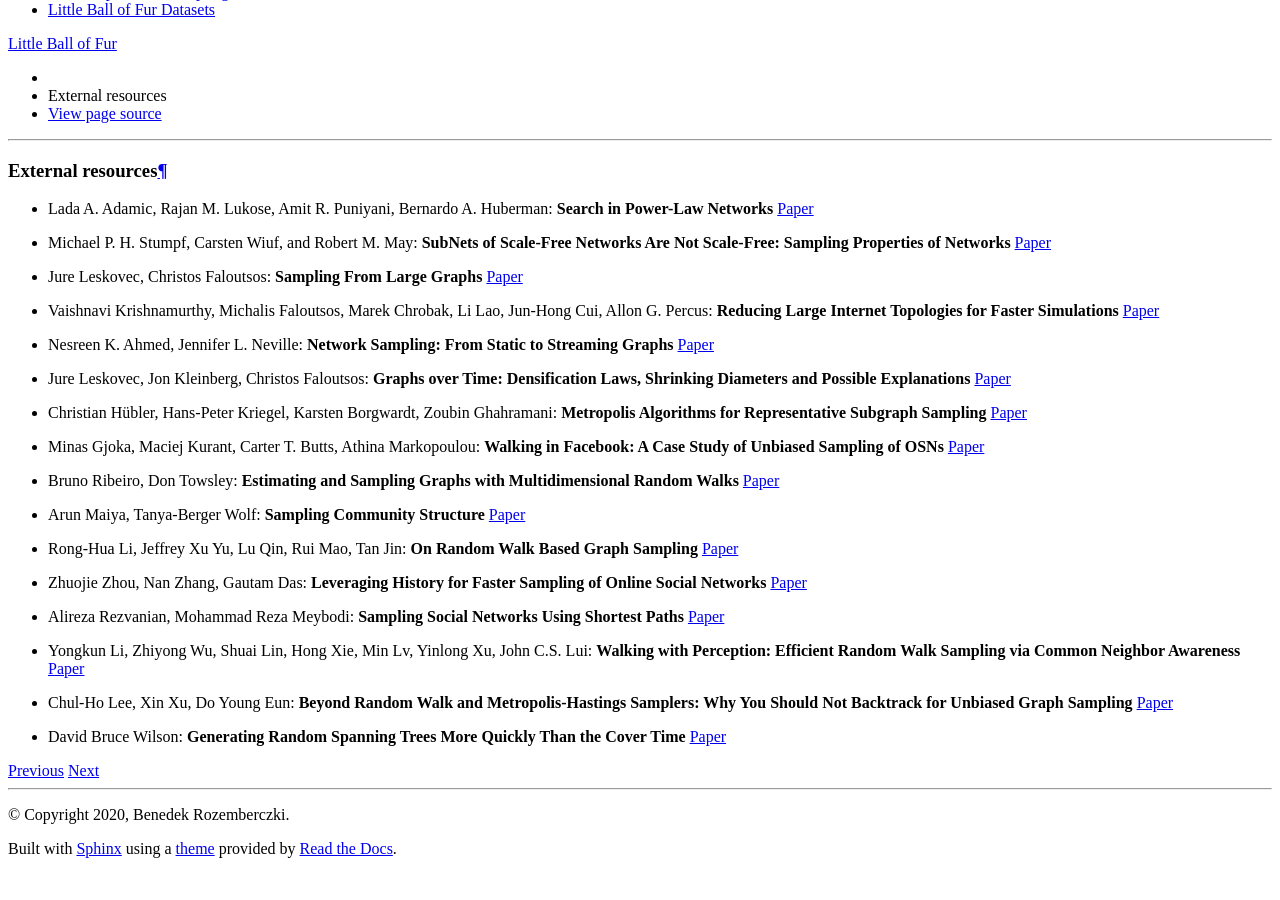
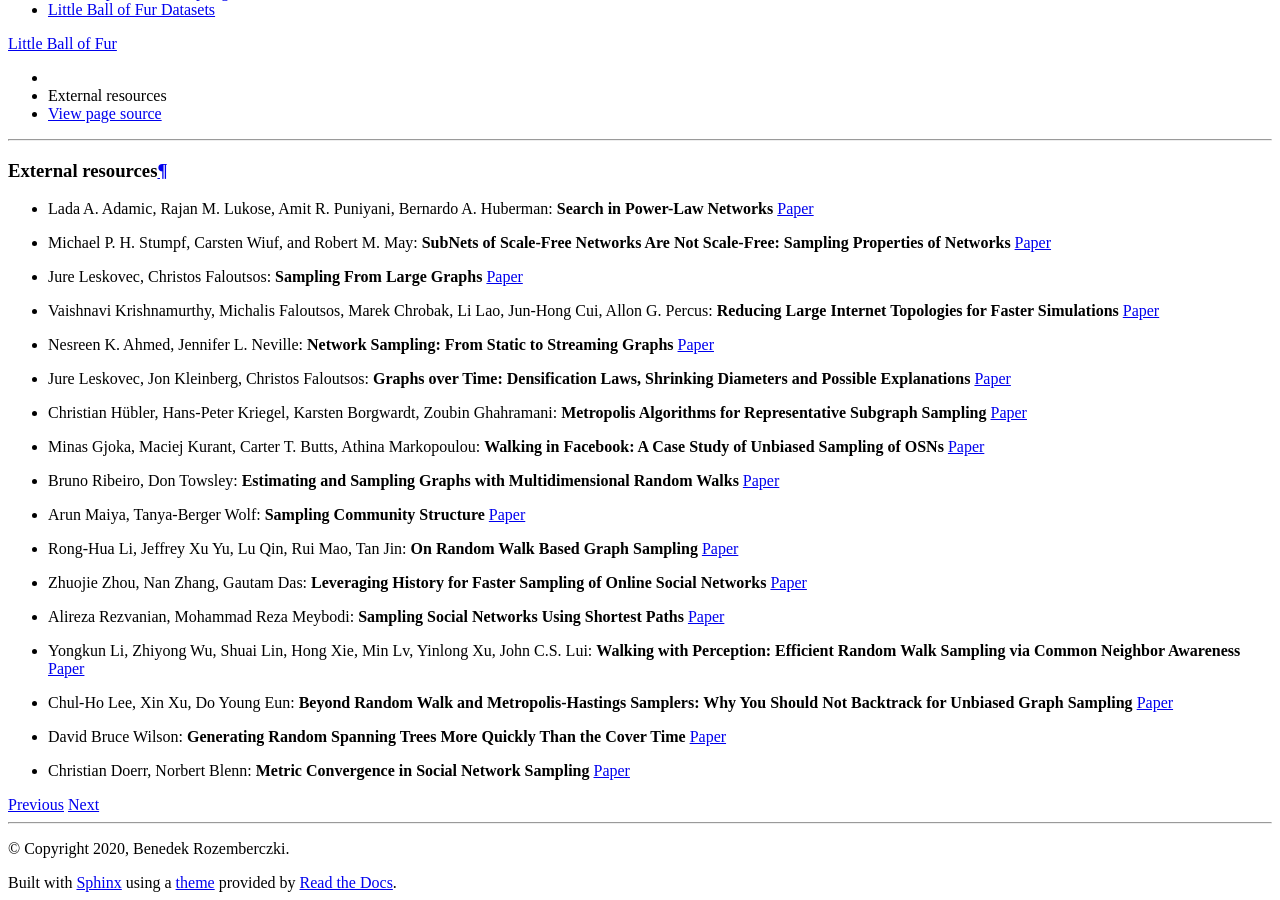
Before and after one commit to benedekrozemberczki/littleballoffur, a Sphinx documentation site: the page built from docs/source/notes/resources.rst, in a window 1280 px wide and 900 px high, scrolled down 748 px. Built offline with Sphinx 7.4.7 and the Read the Docs theme 2.0.0, drawn with Linux system fonts in a browser that asks for light colours; pages that are not in the unit, such as notebooks, are missing from menus; before the commit the page ends 1614 px from its top, so only the background shows below that.

Commit message:
LittleBallOfFur

```diff
--- a/docs/source/notes/resources.rst
+++ b/docs/source/notes/resources.rst
@@ -32,3 +32,5 @@ External resources
 *  Chul-Ho Lee, Xin Xu, Do Young Eun: **Beyond Random Walk and Metropolis-Hastings Samplers: Why You Should Not Backtrack for Unbiased Graph Sampling** `Paper <https://arxiv.org/abs/1204.4140>`_
 
 *  David Bruce Wilson: **Generating Random Spanning Trees More Quickly Than the Cover Time** `Paper <http://citeseerx.ist.psu.edu/viewdoc/download?doi=10.1.1.47.8598&rep=rep1&type=pdf>`_
+
+*  Christian Doerr, Norbert Blenn: **Metric Convergence in Social Network Sampling** `Paper <https://dl.acm.org/doi/10.1145/2491159.2491168>`_
```
